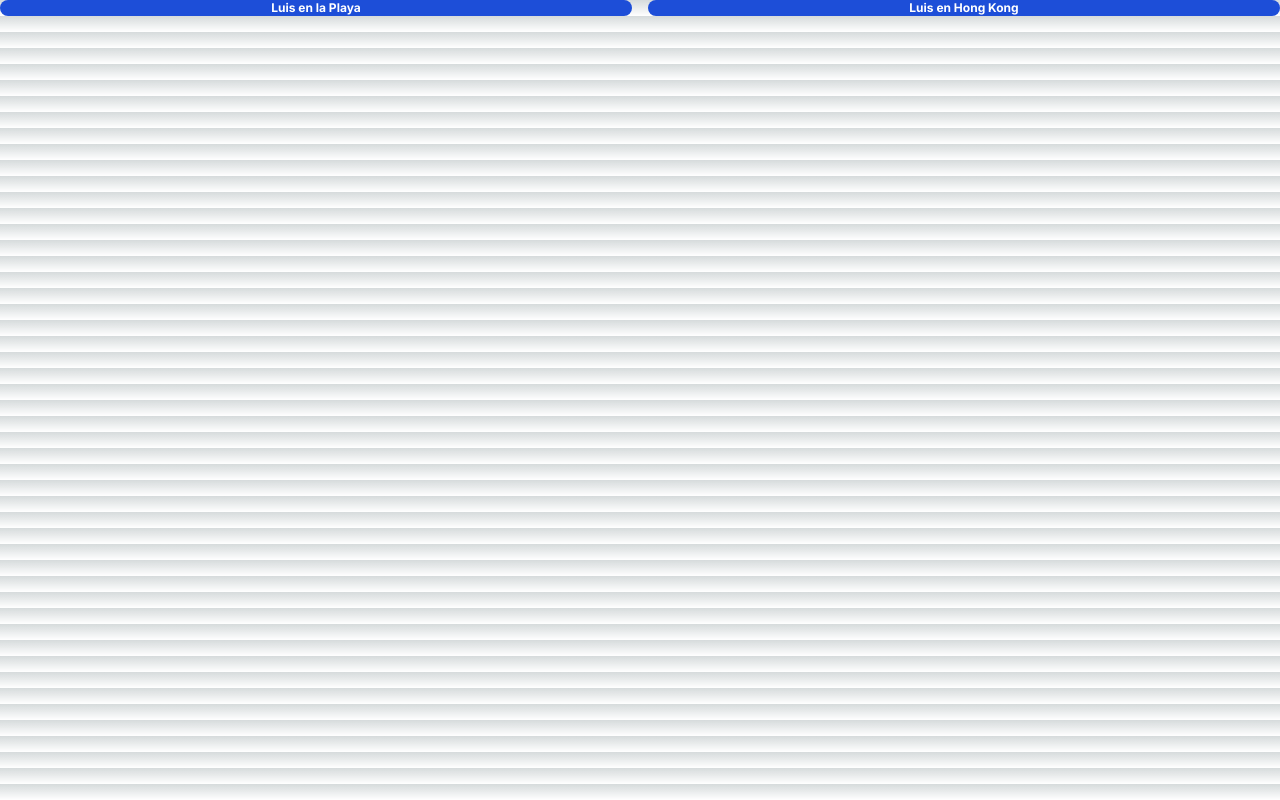
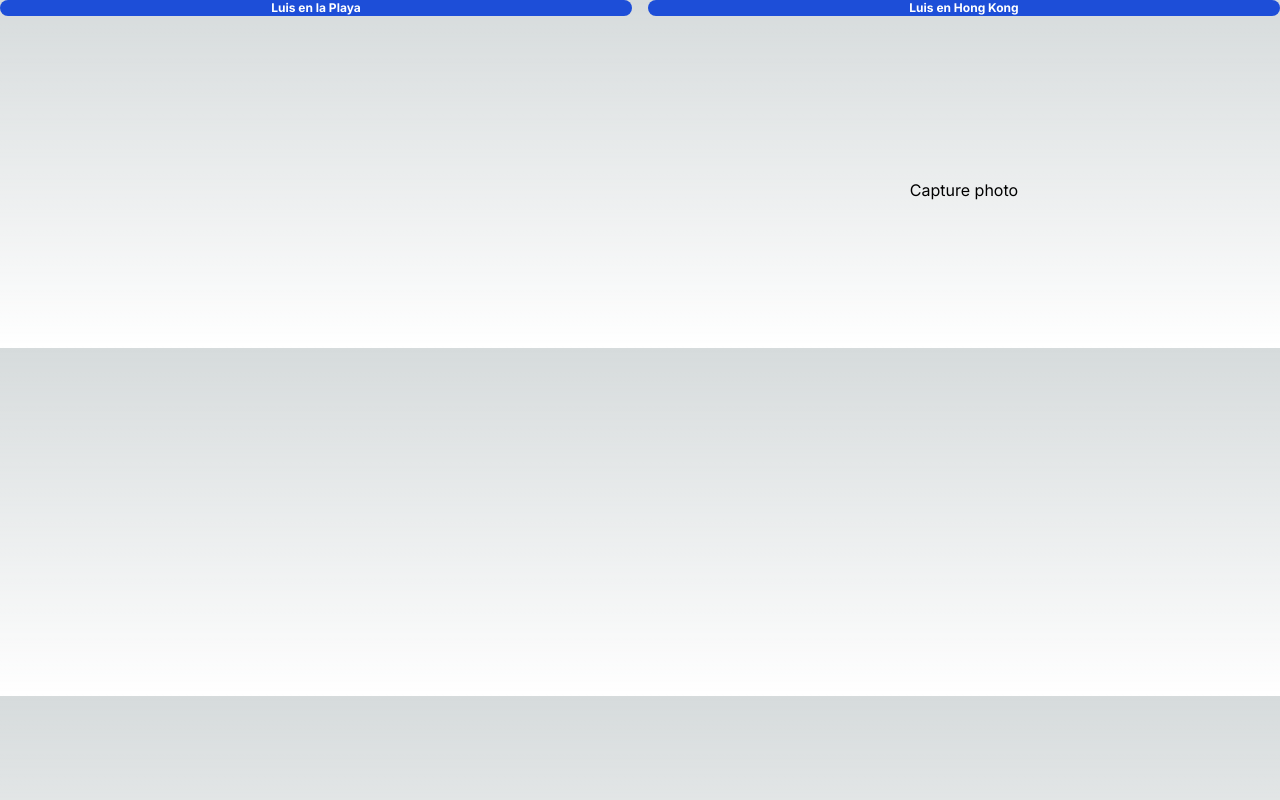
Before and after one commit to Star-Grammers/ExpenseTracker, a Next.js app: page / in a window 1280 px wide. Built offline with nearby package versions, Linux system fonts and the light colour scheme; no server answers.

Commit message:
added webcam

```diff
--- a/package.json
+++ b/package.json
@@ -16,6 +16,7 @@
 		"postcss": "8.4.30",
 		"react": "18.2.0",
 		"react-dom": "18.2.0",
+		"react-webcam": "^7.1.1",
 		"tailwindcss": "3.3.3"
 	}
 }
--- /dev/null
+++ b/src/app/about/back/page.js
@@ -0,0 +1,15 @@
+'use client';
+
+import { useRouter } from 'next/navigation';
+
+export default function Page() {
+	const router = useRouter();
+
+	return (
+		<button
+			type='button'
+			onClick={() => router.push('/', { scroll: false })}>
+			Go back
+		</button>
+	);
+}
--- a/src/app/about/settings/page.js
+++ b/src/app/about/settings/page.js
@@ -1,5 +1,6 @@
 import { hongkong } from '@/app/assets';
 import Image from 'next/image';
+import Back from '../back/page';
 
 export default function page() {
 	return (
@@ -11,6 +12,7 @@ export default function page() {
 				height={250}
 				alt='blue-butterfly'
 			/>
+			<Back />
 		</>
 	);
 }
--- a/src/app/about/user/page.js
+++ b/src/app/about/user/page.js
@@ -1,5 +1,7 @@
+import Back from '../back/page';
 import { blueButterfly } from '../../assets';
 import Image from 'next/image';
+
 export default function page() {
 	return (
 		<div>
@@ -10,6 +12,7 @@ export default function page() {
 				height={250}
 				alt='blue-butterfly'
 			/>
+			<Back />
 		</div>
 	);
 }
--- a/src/app/page.js
+++ b/src/app/page.js
@@ -1,5 +1,41 @@
+'use client';
+
 import Link from 'next/link';
 import Button from './buttons/button';
+// import WebcamCapture from '@/app/about/camera/page.js';
+import React, { useState } from 'react';
+import Webcam from 'react-webcam';
+
+const videoConstraints = {
+	width: 1280,
+	height: 720,
+	facingMode: 'user',
+};
+
+const WebcamCapture = () => {
+	const [image, setImage] = useState(null);
+	console.log('🚀⛵🚀  💥 image:', image);
+
+	return (
+		<Webcam
+			audio={false}
+			height={720}
+			screenshotFormat='image/jpeg'
+			width={1280}
+			videoConstraints={videoConstraints}>
+			{({ getScreenshot }) => (
+				<button
+					onClick={() => {
+						const imageSrc = getScreenshot();
+						setImage(imageSrc);
+						console.log('🚀⛵🚀  💥 imageSrc:', imageSrc);
+					}}>
+					Capture photo
+				</button>
+			)}
+		</Webcam>
+	);
+};
 
 export default function Home() {
 	return (
@@ -11,6 +47,7 @@ export default function Home() {
 				<Button>
 					<Link href='/about/settings'>Luis en Hong Kong</Link>
 				</Button>
+				<WebcamCapture />
 			</div>
 		</>
 	);
```
Also changed, not shown: 1 other file (tests, documents, lock files or other folders).
